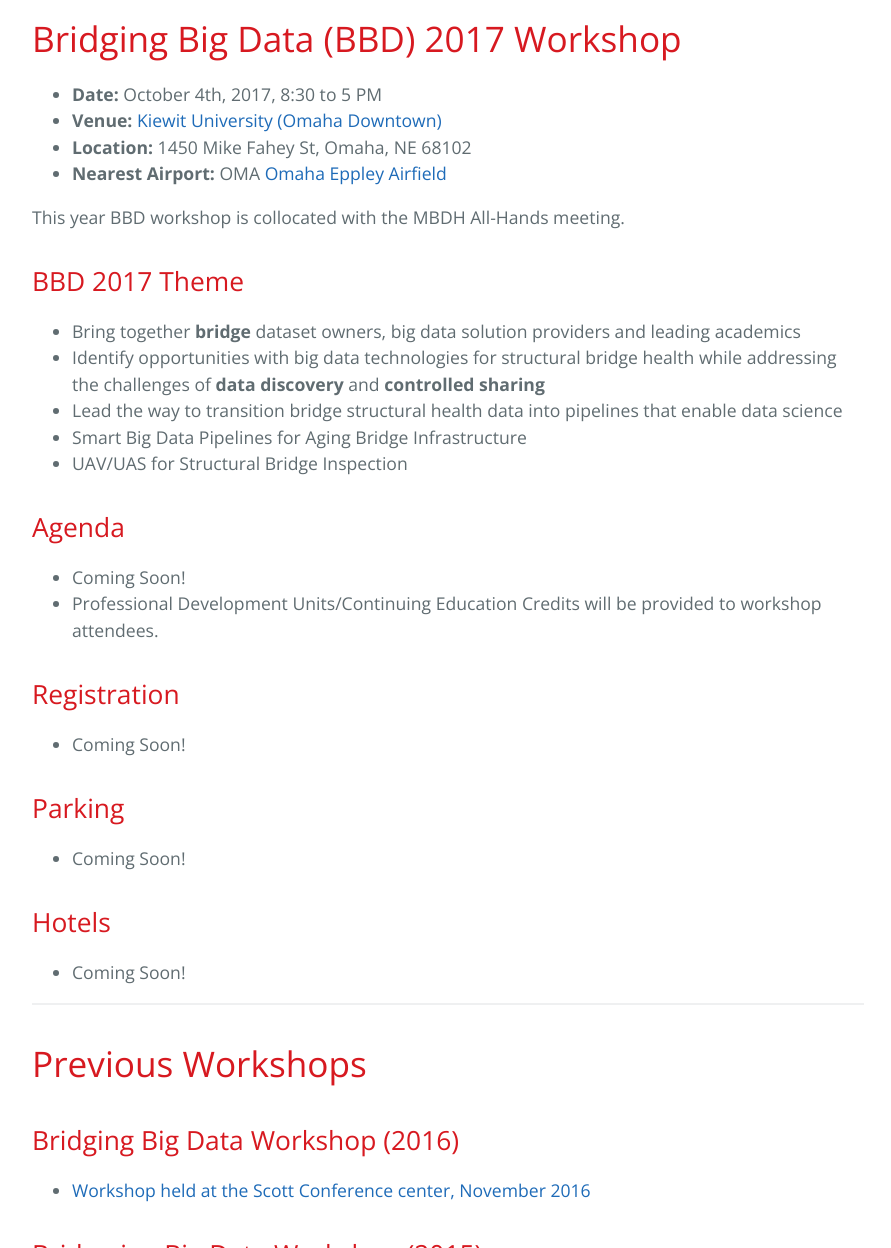
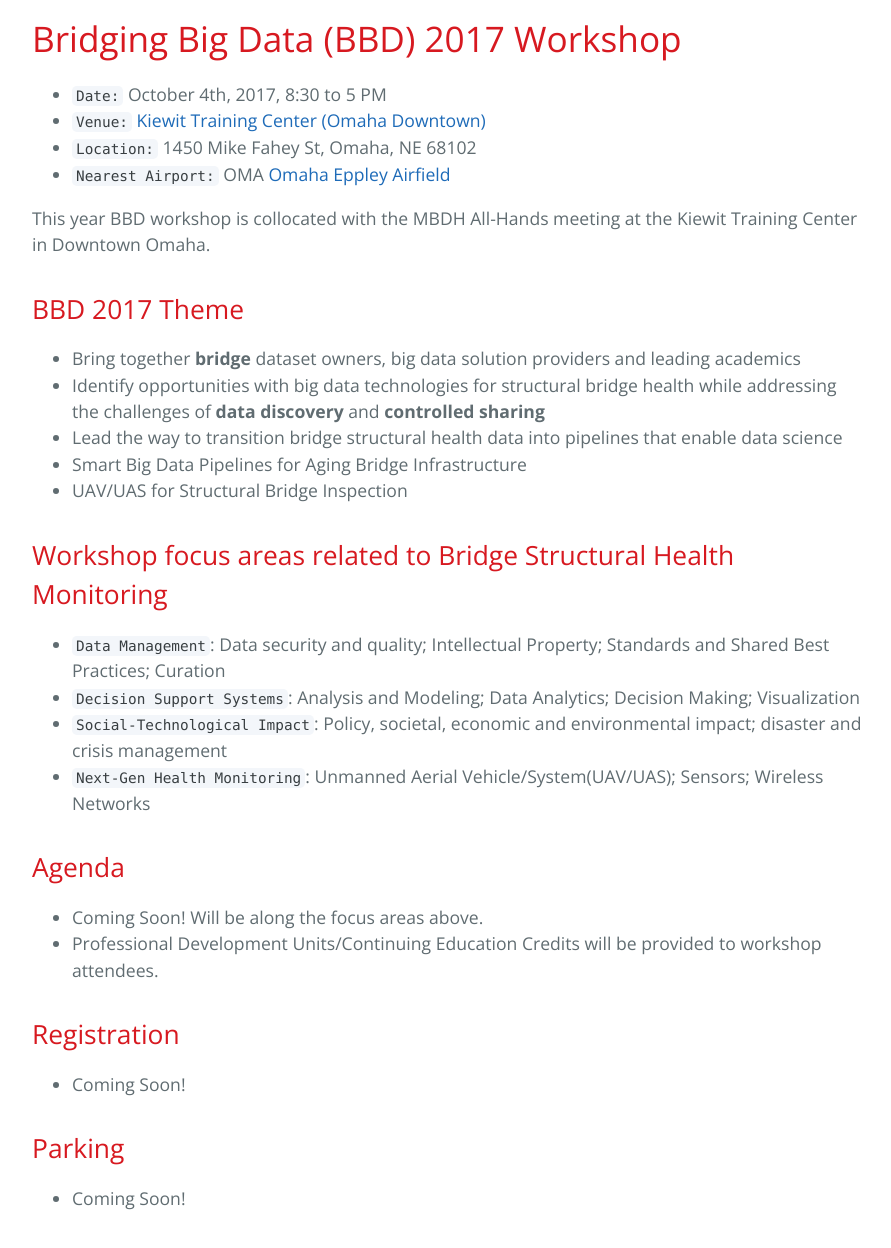
Before and after one commit to BridgingBigData/BridgingBigData.github.io, a Jekyll site: the page built from pages/bbd2017.md, in a window 1280 px wide and 1400 px high, scrolled down 589 px. Shown: the part 152-1400 px from the top of the window, without its empty margins (192-1083 px from the left). Built offline with Jekyll 4.4.1, drawn with Linux system fonts in a browser that asks for light colours; some of the changed text lies outside the part shown.

Commit message:
focus areas added

````diff
--- a/pages/bbd2017.md
+++ b/pages/bbd2017.md
@@ -6,12 +6,12 @@
 ![NSF](http://www.nsf.gov/images/logos/nsf1.gif)
 
 # Bridging Big Data (BBD) 2017 Workshop
-* **Date:** October 4th, 2017, 8:30 to 5 PM
-* **Venue:** [Kiewit University (Omaha Downtown)](https://goo.gl/maps/a2yv57YTByk)
-* **Location:** 1450 Mike Fahey St, Omaha, NE 68102
-* **Nearest Airport:** OMA [Omaha Eppley Airfield](http://www.flyoma.com)
+* ```Date:``` October 4th, 2017, 8:30 to 5 PM
+* ```Venue:``` [Kiewit Training Center (Omaha Downtown)](https://goo.gl/maps/a2yv57YTByk)
+* ```Location:``` 1450 Mike Fahey St, Omaha, NE 68102
+* ```Nearest Airport:``` OMA [Omaha Eppley Airfield](http://www.flyoma.com)
 
-This year BBD workshop is collocated with the MBDH All-Hands meeting.
+This year BBD workshop is collocated with the MBDH All-Hands meeting at the Kiewit Training Center in Downtown Omaha.
 
 ## BBD 2017 Theme
 - Bring together **bridge** dataset owners, big data solution providers and leading academics
@@ -20,8 +20,14 @@
 - Smart Big Data Pipelines for Aging Bridge Infrastructure
 - UAV/UAS for Structural Bridge Inspection
 
+## Workshop focus areas related to Bridge Structural Health Monitoring
+- ```Data Management```: Data security and quality; Intellectual Property; Standards and Shared Best Practices; Curation
+- ```Decision Support Systems```: Analysis and Modeling; Data Analytics; Decision Making; Visualization
+- ```Social-Technological Impact```: Policy, societal, economic and environmental impact; disaster and crisis management
+- ```Next-Gen Health Monitoring```: Unmanned Aerial Vehicle/System(UAV/UAS); Sensors; Wireless Networks
+
 ## Agenda
-- Coming Soon!
+- Coming Soon! Will be along the focus areas above.
 - Professional Development Units/Continuing Education Credits will be provided to workshop attendees.
 
 ## Registration
@@ -30,8 +36,9 @@
 ## Parking
 - Coming Soon!
 
-## Hotels
-- Coming Soon!
+## Hotel
+- [Hilton Omaha](https://goo.gl/maps/EmBbtZzCaAC2)
+$135/night, for Tuesday and Wednesday nights, Wifi included. Mention MBDH group rate.
 
 ---
 
````
